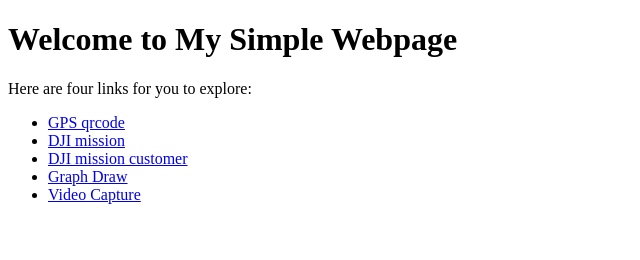
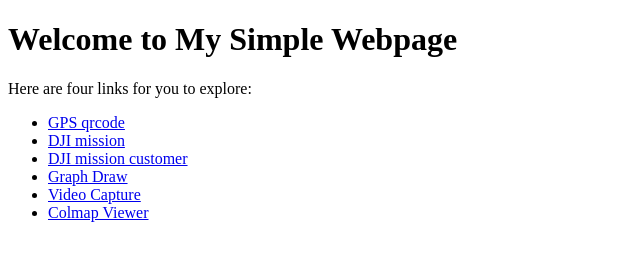
Before and after one commit to yeliu-deepmirror/yeliu-deepmirror.github.io, a plain HTML site: page index.html in a window 1280 px wide. Shown: the whole page, without its empty margins (0-640 px from the left). Drawn offline with Linux system fonts and the light colour scheme.

Commit message:
Ly addcl (#6)
* add colmap viewer

* dassda

```diff
--- a/index.html
+++ b/index.html
@@ -14,6 +14,7 @@
         <li><a href="Tools/dji_mission_customer.html">DJI mission customer</a></li>
         <li><a href="Tools/knowledge_graph_plot.html">Graph Draw</a></li>
         <li><a href="Tools/video_capture/index.html">Video Capture</a></li>
+        <li><a href="Tools/colmap_viewer.html">Colmap Viewer</a></li>
     </ul>
 </body>
 </html>
```
